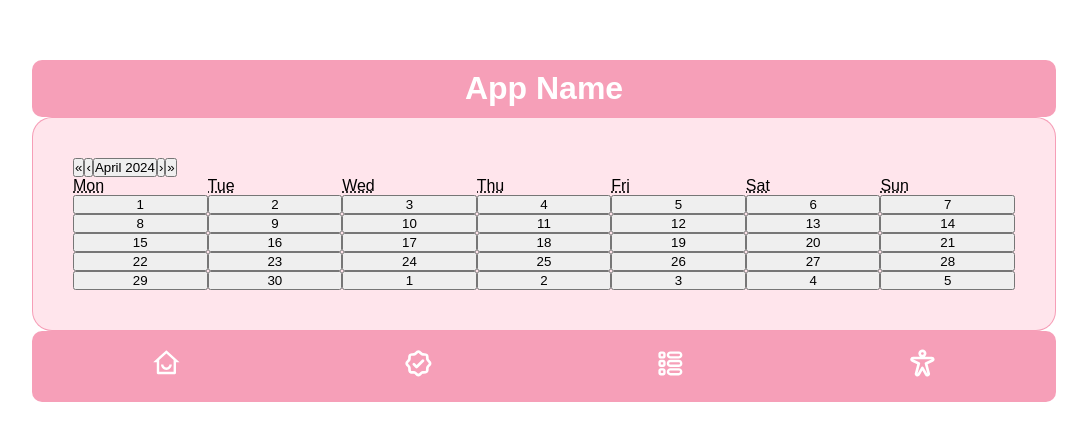
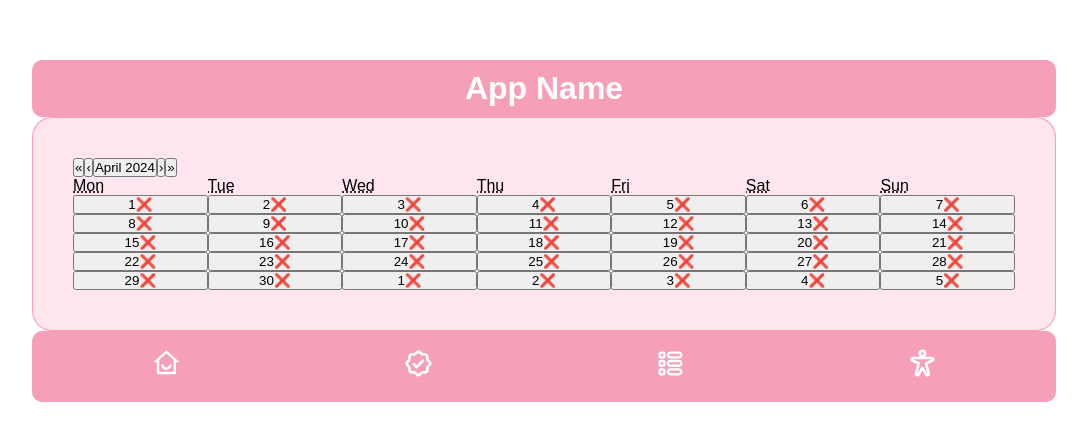
Before and after one commit to TammyChen21/capstone_project_fullstack, a React (Vite) app in the folder frontend/: page /plan/date/1 in a window 1280 px wide. Shown: the part 159-600 px from the top of the page, without its empty margins (96-1183 px from the left). Built offline with nearby package versions, Linux system fonts and the light colour scheme; no server answers.

Commit message:
fixed problems in calendar component

```diff
--- a/frontend/src/components/AddPlan/AddPlan.tsx
+++ b/frontend/src/components/AddPlan/AddPlan.tsx
@@ -21,7 +21,7 @@ export default function AddPlan({addPlan}:Readonly<AddPlanProps>) {
                 id: uuidv4(),
                 description: inputValue.trim(),
                 checked: false,
-                datumOfCheckIns: new Date,
+                datumOfCheckIns: [],
                 numberOfCheckIns: 0
             };
             setPlans([...plans, newPlan]);
@@ -37,7 +37,7 @@ export default function AddPlan({addPlan}:Readonly<AddPlanProps>) {
             id: uuidv4(),
             description: inputValue,
             checked: false,
-            datumOfCheckIns: new Date,
+            datumOfCheckIns: [],
             numberOfCheckIns: 0
         } as Plan).
         then((response) => {
--- a/frontend/src/components/PlanDetailsPage/PlanDetailsPage.tsx
+++ b/frontend/src/components/PlanDetailsPage/PlanDetailsPage.tsx
@@ -18,9 +18,10 @@ export default function PlanDetailsPage(): JSX.Element {
         axios.get(`/api/plan/date/${id}`)
             .then(response => {
                 const responseData = response.data;
-                const checkedPlans = responseData.filter((plan: Plan)  => plan.checked);
-                setPlans(checkedPlans);
-                console.log(responseData)
+                const convertedDates = responseData.map((dateString: string) => new Date(dateString));
+                setPlans(convertedDates);
+                console.log('Response data:', responseData);
+
             })
             .catch(error => {
                 console.error('Error fetching plans:', error);
@@ -28,20 +29,27 @@ export default function PlanDetailsPage(): JSX.Element {
     };
 
     const tileContent = ({ date }: { date: Date}) => {
-        const dateKey = date.getTime();
+        const dateKey = date.toDateString();
+        const hasPlanForDate = plans.some(planDate => planDate.toDateString() === dateKey);
+        return hasPlanForDate ? "✅" : "❌";
+    }
+       /* const dateKey = date.toDateString();
 
         const hasPlanForDate = plans.some(plan =>
             Array.isArray(plan.datumOfCheckIns) &&
             plan.datumOfCheckIns.some(checkInDate =>
-            {const checkInDateTimestamp = new Date(checkInDate).setHours(0, 0, 0, 0);
+            {const checkInDateTimestamp = new Date(checkInDate).toDateString();
+                console.log('CheckInDate:', checkInDateTimestamp);
                 return checkInDateTimestamp === dateKey;})
+
     );
-       /* //console.log('Plans:', plans);
+       console.log('Plans:', plans);
         console.log('Date:', date);
-        console.log('Has plan for date:', hasPlanForDate);*/
+        console.log('Has plan for date:', hasPlanForDate);
+       // console.log("dateKey",dateKey)
 
-        return hasPlanForDate ? "✔" :"";
-    }
+        return hasPlanForDate ? "✅" :"❌";*/
+
 
     return (
         <div>
```
